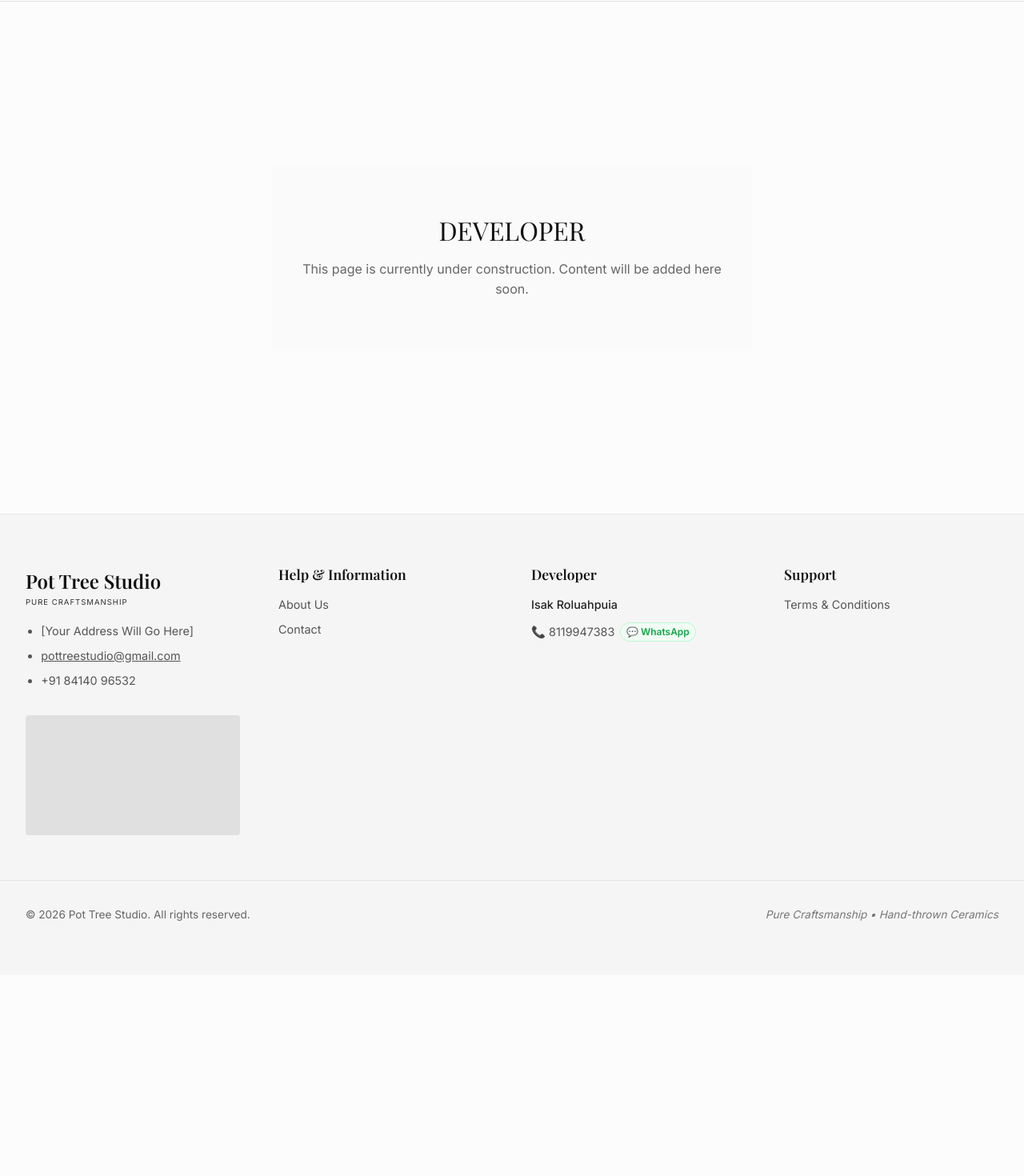
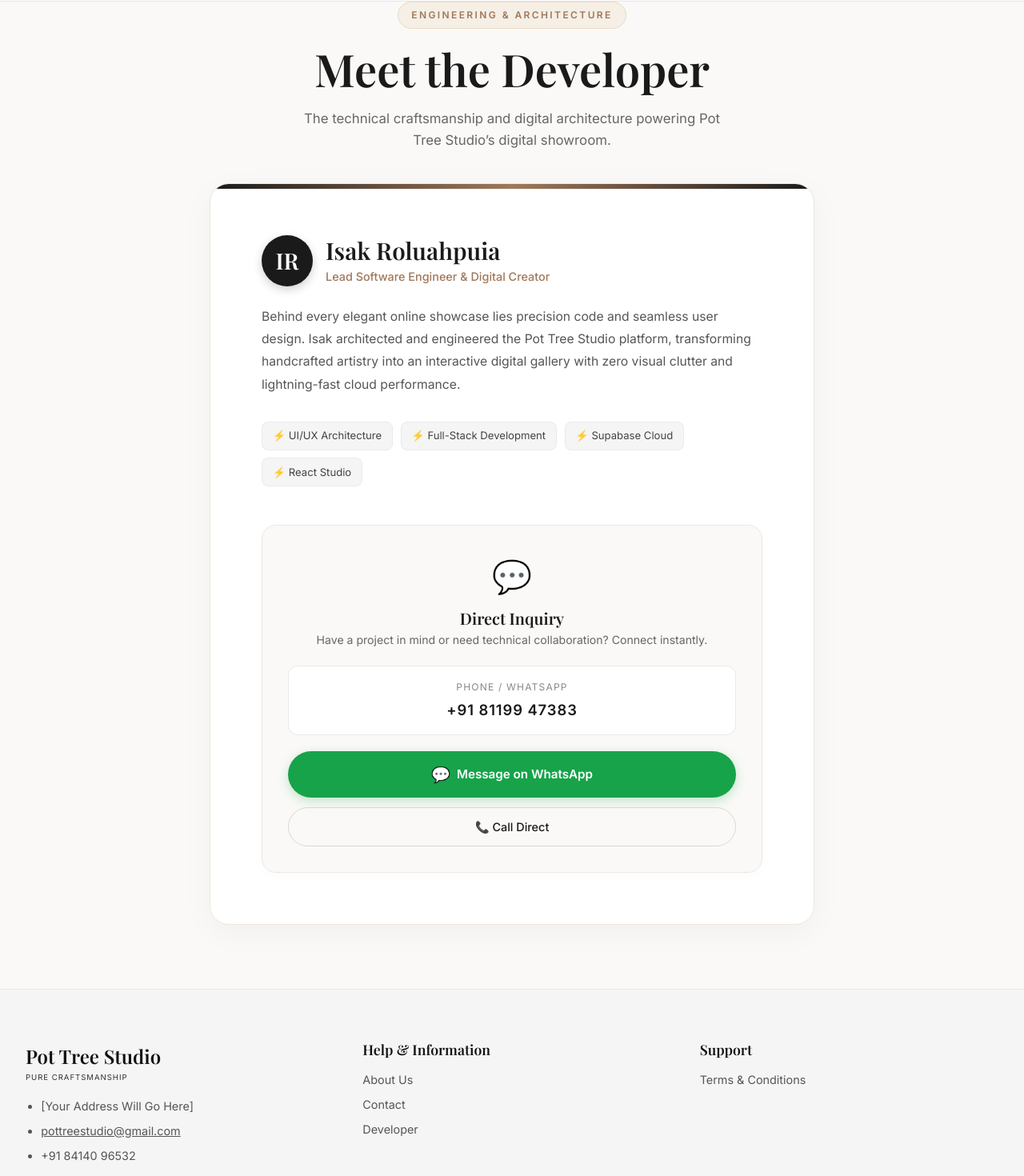
Before and after one commit to shawreel24/Potree-Studio, a React (Vite) app: page /developer in a window 1280 px wide. Shown: the part 78-1548 px from the top of the page at 80% size. Before the commit the page ends 1297 px from the top, so only its background shows below. Built offline with nearby package versions, Linux system fonts and the light colour scheme; no server answers; the database is empty; grey boxes are pictures that could not be loaded; a web font is replaced by a local one.

Commit message:
feat: add dedicated Developer showcase page and link from Help & Information footer menu

```diff
--- a/src/App.jsx
+++ b/src/App.jsx
@@ -7,6 +7,7 @@ import ProductDetails from './pages/ProductDetails';
 import PlaceholderPage from './pages/PlaceholderPage';
 import AboutUs from './pages/AboutUs';
 import Contact from './pages/Contact';
+import Developer from './pages/Developer';
 import TermsAndConditions from './pages/TermsAndConditions';
 import Products from './pages/Products';
 import Footer from './components/Footer';
@@ -29,6 +30,7 @@ function App() {
                 <Route path="/product/:id" element={<ProductDetails />} />
                 <Route path="/about-us" element={<AboutUs />} />
                 <Route path="/contact" element={<Contact />} />
+                <Route path="/developer" element={<Developer />} />
                 <Route path="/terms-and-conditions" element={<TermsAndConditions />} />
                 <Route path="/login" element={<Login />} />
                 <Route path="*" element={<PlaceholderPage />} />
--- a/src/components/Footer.jsx
+++ b/src/components/Footer.jsx
@@ -40,26 +40,10 @@ const Footer = () => {
           <div className="flex flex-col gap-sm" style={{ color: '#555' }}>
             <Link to="/about-us">About Us</Link>
             <Link to="/contact">Contact</Link>
+            <Link to="/developer">Developer</Link>
           </div>
         </div>
 
-        {/* Column 3: Developer */}
-        <div className="flex flex-col gap-sm">
-          <h3 style={{ fontSize: '1.1rem', fontWeight: '600', color: '#111', marginBottom: '0.5rem' }}>Developer</h3>
-          <div className="flex flex-col gap-sm" style={{ color: '#555' }}>
-            <span style={{ fontWeight: '500', color: '#222' }}>Isak Roluahpuia</span>
-            <a
-              href="https://wa.me/918119947383"
-              target="_blank"
-              rel="noopener noreferrer"
-              style={{ textDecoration: 'none', color: '#555', display: 'flex', alignItems: 'center', gap: '0.4rem', marginTop: '0.15rem' }}
-              title="Chat with Isak on WhatsApp"
-            >
-              <span>📞 8119947383</span>
-              <span style={{ fontSize: '0.75rem', color: '#16a34a', fontWeight: '600', border: '1px solid #bbf7d0', backgroundColor: '#f0fdf4', padding: '0.1rem 0.45rem', borderRadius: '999px' }}>💬 WhatsApp</span>
-            </a>
-          </div>
-        </div>
 
         {/* Column 4: Support */}
         <div className="flex flex-col gap-sm">
--- /dev/null
+++ b/src/pages/Developer.jsx
@@ -0,0 +1,182 @@
+import React from 'react';
+
+const Developer = () => {
+  return (
+    <div style={{ minHeight: '80vh', backgroundColor: '#faf9f7', padding: '5rem 1.5rem', display: 'flex', alignItems: 'center', justifyContent: 'center' }}>
+      <div className="container" style={{ maxWidth: '820px', margin: '0 auto' }}>
+
+        {/* Premium Badge */}
+        <div style={{ textAlign: 'center', marginBottom: '2.5rem' }}>
+          <span style={{
+            fontSize: '0.75rem',
+            letterSpacing: '0.2em',
+            textTransform: 'uppercase',
+            color: '#a0785a',
+            fontWeight: '600',
+            backgroundColor: '#f5efe6',
+            padding: '0.4rem 1rem',
+            borderRadius: '999px',
+            border: '1px solid #ebd9c3',
+            display: 'inline-block',
+            marginBottom: '1rem'
+          }}>
+            Engineering &amp; Architecture
+          </span>
+          <h1 style={{ fontFamily: 'var(--font-serif)', fontSize: 'clamp(2.2rem, 5vw, 3.5rem)', fontWeight: '600', color: '#1a1a1a', lineHeight: 1.2, margin: 0 }}>
+            Meet the Developer
+          </h1>
+          <p style={{ marginTop: '1rem', color: '#666', fontSize: '1.05rem', maxWidth: '540px', margin: '1rem auto 0', lineHeight: 1.6 }}>
+            The technical craftsmanship and digital architecture powering Pot Tree Studio’s digital showroom.
+          </p>
+        </div>
+
+        {/* Developer Profile Card */}
+        <div style={{
+          backgroundColor: '#fff',
+          border: '1px solid #ede8e0',
+          borderRadius: '24px',
+          padding: 'clamp(2rem, 5vw, 4rem)',
+          boxShadow: '0 10px 40px rgba(0,0,0,0.04)',
+          position: 'relative',
+          overflow: 'hidden'
+        }}>
+          {/* Subtle top decoration */}
+          <div style={{ position: 'absolute', top: 0, left: 0, right: 0, height: '6px', background: 'linear-gradient(90deg, #1a1a1a 0%, #a0785a 50%, #1a1a1a 100%)' }}></div>
+
+          <div style={{ display: 'flex', flexWrap: 'wrap', gap: '3rem', alignItems: 'center', justifyContent: 'space-between' }}>
+
+            {/* Left Column: Details & Bio */}
+            <div style={{ flex: '1 1 360px' }}>
+              <div style={{ display: 'flex', alignItems: 'center', gap: '1rem', marginBottom: '1.5rem' }}>
+                <div style={{ width: '64px', height: '64px', borderRadius: '50%', backgroundColor: '#1a1a1a', color: '#fff', display: 'flex', alignItems: 'center', justifyContent: 'center', fontSize: '1.75rem', fontWeight: '600', fontFamily: 'var(--font-serif)', boxShadow: '0 4px 12px rgba(26,26,26,0.2)' }}>
+                  IR
+                </div>
+                <div>
+                  <h2 style={{ fontFamily: 'var(--font-serif)', fontSize: '1.85rem', fontWeight: '600', color: '#1a1a1a', margin: 0 }}>
+                    Isak Roluahpuia
+                  </h2>
+                  <span style={{ fontSize: '0.9rem', color: '#a0785a', fontWeight: '500', display: 'block', marginTop: '0.2rem' }}>
+                    Lead Software Engineer &amp; Digital Creator
+                  </span>
+                </div>
+              </div>
+
+              <p style={{ color: '#555', fontSize: '0.98rem', lineHeight: 1.8, margin: '0 0 2rem' }}>
+                Behind every elegant online showcase lies precision code and seamless user design. Isak architected and engineered the Pot Tree Studio platform, transforming handcrafted artistry into an interactive digital gallery with zero visual clutter and lightning-fast cloud performance.
+              </p>
+
+              {/* Skills Tags */}
+              <div style={{ display: 'flex', flexWrap: 'wrap', gap: '0.6rem' }}>
+                {['UI/UX Architecture', 'Full-Stack Development', 'Supabase Cloud', 'React Studio'].map((skill, idx) => (
+                  <span key={idx} style={{ fontSize: '0.82rem', color: '#444', backgroundColor: '#f5f5f5', padding: '0.4rem 0.8rem', borderRadius: '8px', border: '1px solid #eaeaea' }}>
+                    ⚡ {skill}
+                  </span>
+                ))}
+              </div>
+            </div>
+
+            {/* Right Column: Interactive Contact Box */}
+            <div style={{
+              flex: '1 1 280px',
+              backgroundColor: '#faf9f7',
+              border: '1px solid #ede8e0',
+              borderRadius: '18px',
+              padding: '2rem',
+              textAlign: 'center',
+              display: 'flex',
+              flexDirection: 'column',
+              gap: '1.25rem',
+              boxShadow: '0 4px 20px rgba(0,0,0,0.02)'
+            }}>
+              <div>
+                <span style={{ fontSize: '2.5rem', display: 'block', marginBottom: '0.5rem' }}>💬</span>
+                <h3 style={{ fontFamily: 'var(--font-serif)', fontSize: '1.25rem', fontWeight: '600', color: '#1a1a1a', margin: '0 0 0.25rem' }}>
+                  Direct Inquiry
+                </h3>
+                <p style={{ color: '#666', fontSize: '0.88rem', margin: 0 }}>
+                  Have a project in mind or need technical collaboration? Connect instantly.
+                </p>
+              </div>
+
+              <div style={{ backgroundColor: '#fff', padding: '1rem', borderRadius: '12px', border: '1px solid #eaeaea' }}>
+                <span style={{ fontSize: '0.75rem', textTransform: 'uppercase', color: '#888', letterSpacing: '0.1em', display: 'block', marginBottom: '0.3rem' }}>
+                  Phone / WhatsApp
+                </span>
+                <span style={{ fontSize: '1.15rem', fontWeight: '600', color: '#1a1a1a', letterSpacing: '0.05em' }}>
+                  +91 81199 47383
+                </span>
+              </div>
+
+              {/* Action Buttons */}
+              <div style={{ display: 'flex', flexDirection: 'column', gap: '0.75rem' }}>
+                <a
+                  href="https://wa.me/918119947383"
+                  target="_blank"
+                  rel="noopener noreferrer"
+                  style={{
+                    display: 'flex',
+                    alignItems: 'center',
+                    justifyContent: 'center',
+                    gap: '0.5rem',
+                    backgroundColor: '#16a34a',
+                    color: '#fff',
+                    textDecoration: 'none',
+                    padding: '0.85rem 1.5rem',
+                    borderRadius: '50px',
+                    fontSize: '0.95rem',
+                    fontWeight: '600',
+                    boxShadow: '0 4px 14px rgba(22, 163, 74, 0.25)',
+                    transition: 'all 0.2s ease',
+                  }}
+                  onMouseOver={(e) => {
+                    e.currentTarget.style.backgroundColor = '#15803d';
+                    e.currentTarget.style.transform = 'translateY(-2px)';
+                  }}
+                  onMouseOut={(e) => {
+                    e.currentTarget.style.backgroundColor = '#16a34a';
+                    e.currentTarget.style.transform = 'translateY(0)';
+                  }}
+                >
+                  <span style={{ fontSize: '1.2rem' }}>💬</span> Message on WhatsApp
+                </a>
+
+                <a
+                  href="tel:+918119947383"
+                  style={{
+                    display: 'block',
+                    backgroundColor: 'transparent',
+                    color: '#1a1a1a',
+                    textDecoration: 'none',
+                    padding: '0.75rem 1.5rem',
+                    borderRadius: '50px',
+                    fontSize: '0.9rem',
+                    fontWeight: '500',
+                    border: '1.5px solid #dcd5cc',
+                    transition: 'all 0.2s ease',
+                  }}
+                  onMouseOver={(e) => {
+                    e.currentTarget.style.backgroundColor = '#1a1a1a';
+                    e.currentTarget.style.color = '#fff';
+                    e.currentTarget.style.borderColor = '#1a1a1a';
+                  }}
+                  onMouseOut={(e) => {
+                    e.currentTarget.style.backgroundColor = 'transparent';
+                    e.currentTarget.style.color = '#1a1a1a';
+                    e.currentTarget.style.borderColor = '#dcd5cc';
+                  }}
+                >
+                  📞 Call Direct
+                </a>
+              </div>
+
+            </div>
+
+          </div>
+        </div>
+
+      </div>
+    </div>
+  );
+};
+
+export default Developer;
```
